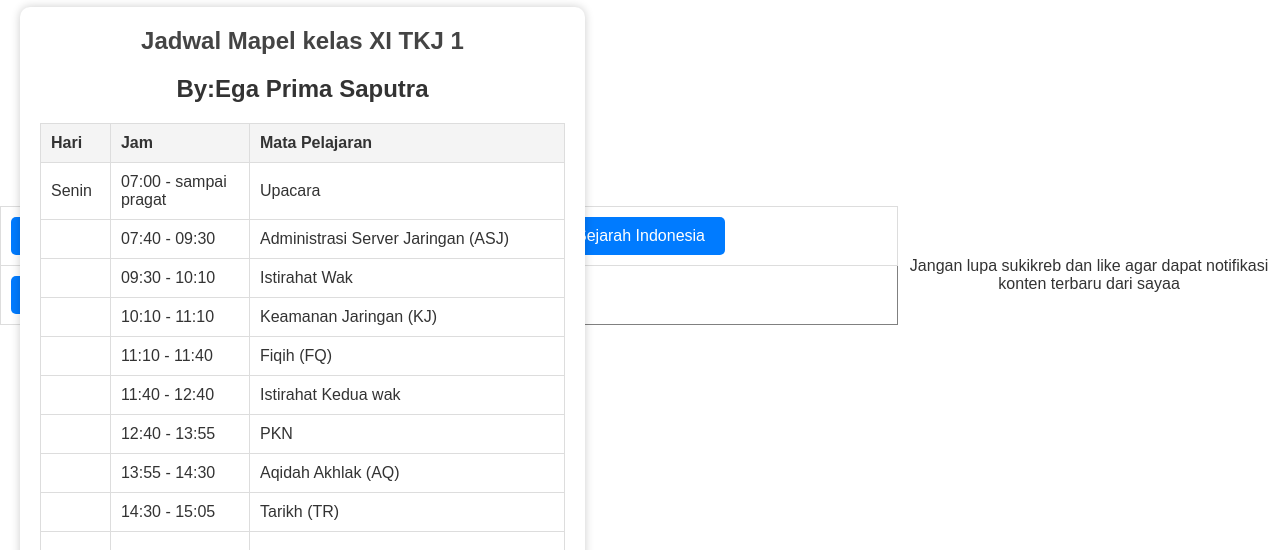
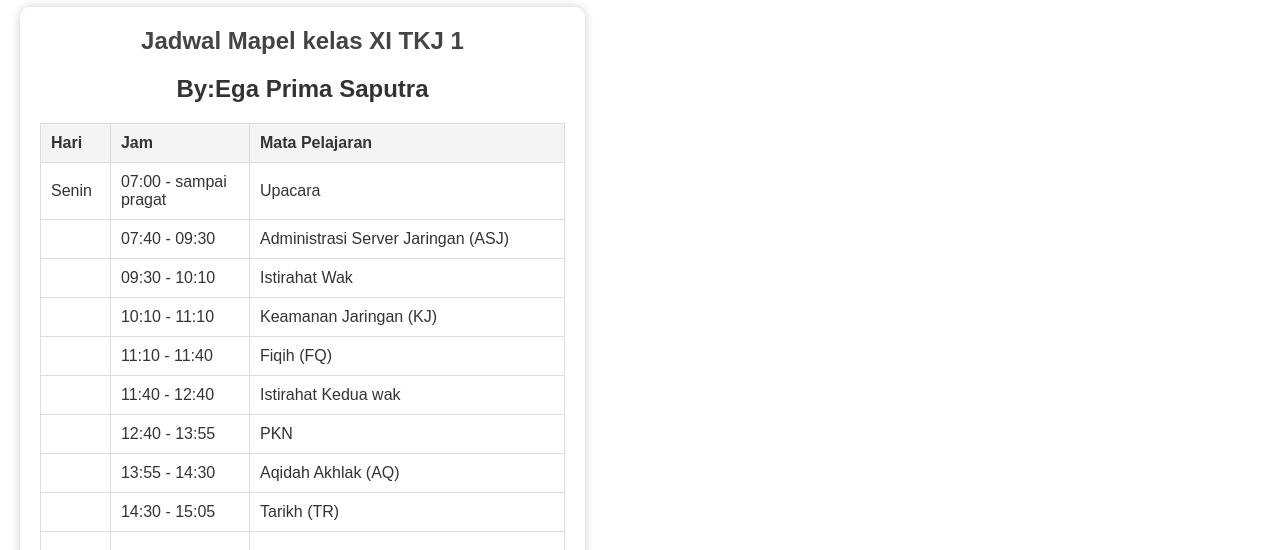
Before and after one commit to EgazCode/Filecodee, a plain HTML site: page Index.html in a window 1280 px wide. Shown: the part 175-725 px from the top of the page. Drawn offline with Linux system fonts and the light colour scheme.

Commit message:
EgzzCode

```diff
--- a/Index.html
+++ b/Index.html
@@ -255,22 +255,6 @@
             </tbody>
         </table>
     </div>
-    <table border="1">
-  <tr>
-    <td><a href="https://smkautomatsuda.sch.id/read/78/administrasi-sistem-jaringan-kelas-xi" class="tombol">Administrasi Server Jaringan</a></td>
-    <td><a href="https://www.kemdikbud.go.id/main/blog/2024/02/mendikbudristek-dukung-program-sji-dan-implementasi-praktisi-mengajar-di-bidang-jurnalisme#:~:text=SJI%20merupakan%20program%20yang%20diinisiasi,mengapresiasi%20terselenggaranya%20kembali%20program%20SJI." class="tombol">Sejarah Indonesia</a></td>
-  </tr>
-  <tr>
-    <td><a href="https://sites.google.com/guru.smk.belajar.id/ppl4/materi/instalasi-jaringan" class="button">Instalasi Jaringan Kabel Nirkabel</a></td>
-  </tr>
-</table>
-
-    <script src="Script.js"></script>
-
-<link href="Styles.css" rel="stylesheet">
-<div class="marquee-container">
-        <div class="marquee">
-            Jangan lupa sukikreb dan like agar dapat notifikasi konten terbaru dari sayaa
         </div>
 </body>
 </html>
```
